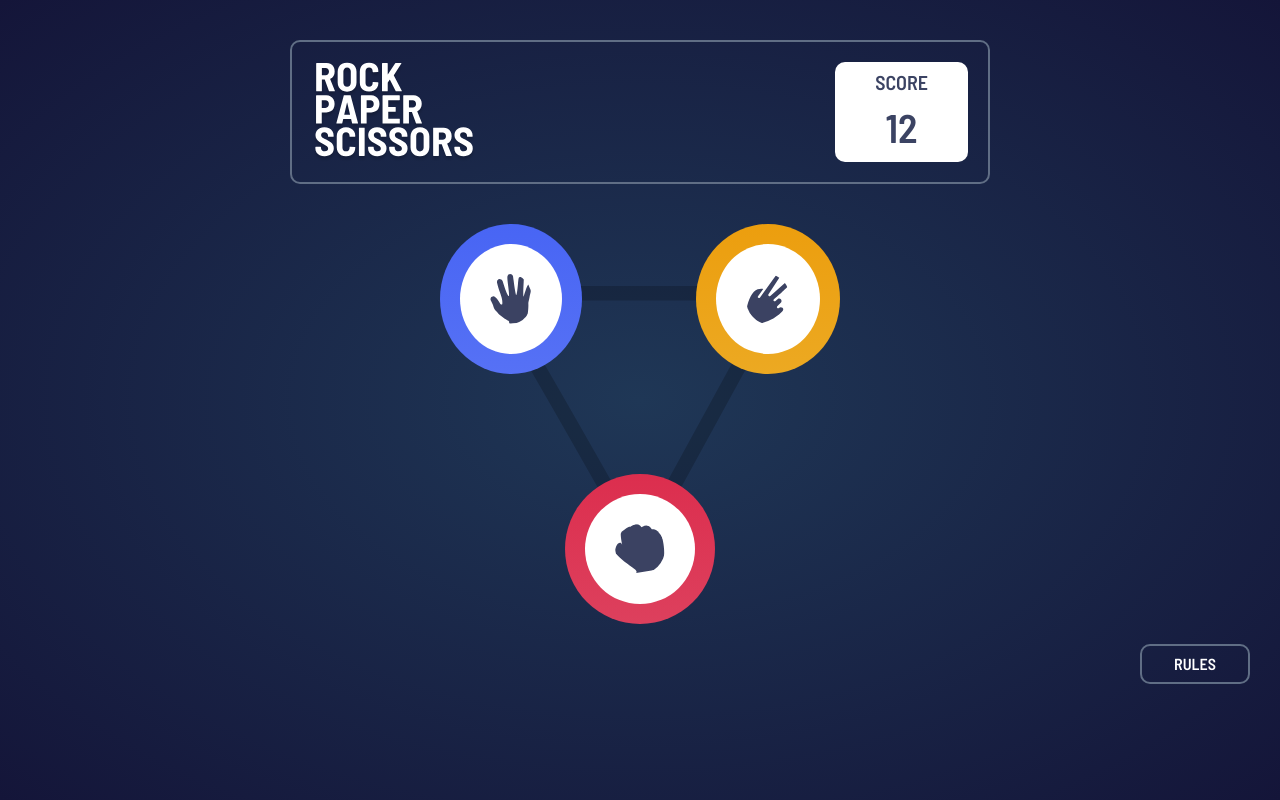
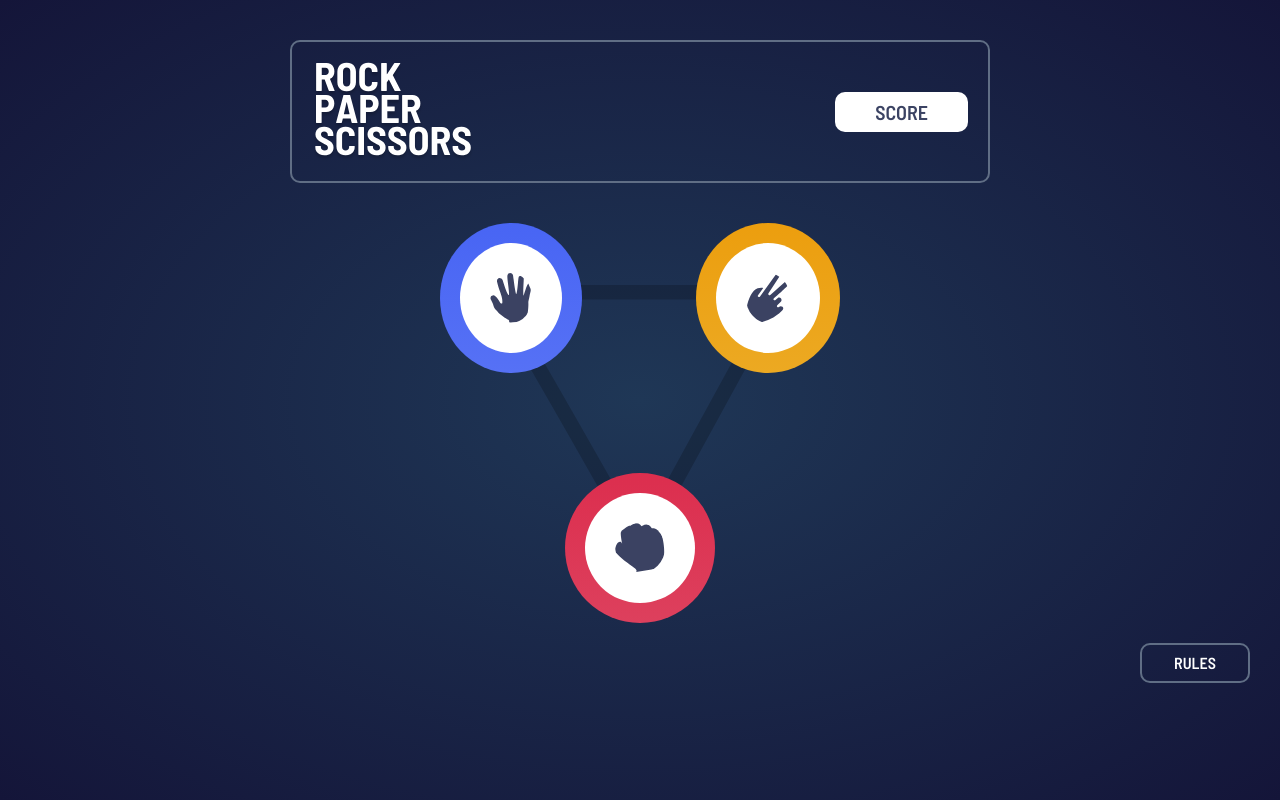
Before and after one commit to DanielCuevas1822/Rock-Paper-Scissors-React, a React (Create React App) app: page / in a window 1280 px wide. Built offline with nearby package versions, Linux system fonts and the light colour scheme.

Commit message:
Add score

```diff
--- a/src/components/Header.jsx
+++ b/src/components/Header.jsx
@@ -4,14 +4,15 @@ import logo from "../assets/images/logo.svg";
 
 import "../assets/styles/components/Header.scss";
 
-const Header = () => {
+const Header = (props) => {
+  const { score } = props;
   return (
     <header>
       <div className="header">
         <img className="header__logo" src={logo} alt="logo" />
         <div className="header__score">
           <p className="header__score__title">score</p>
-          <p className="header__score__score">12</p>
+          <p className="header__score__score">{score}</p>
         </div>
       </div>
     </header>
```
